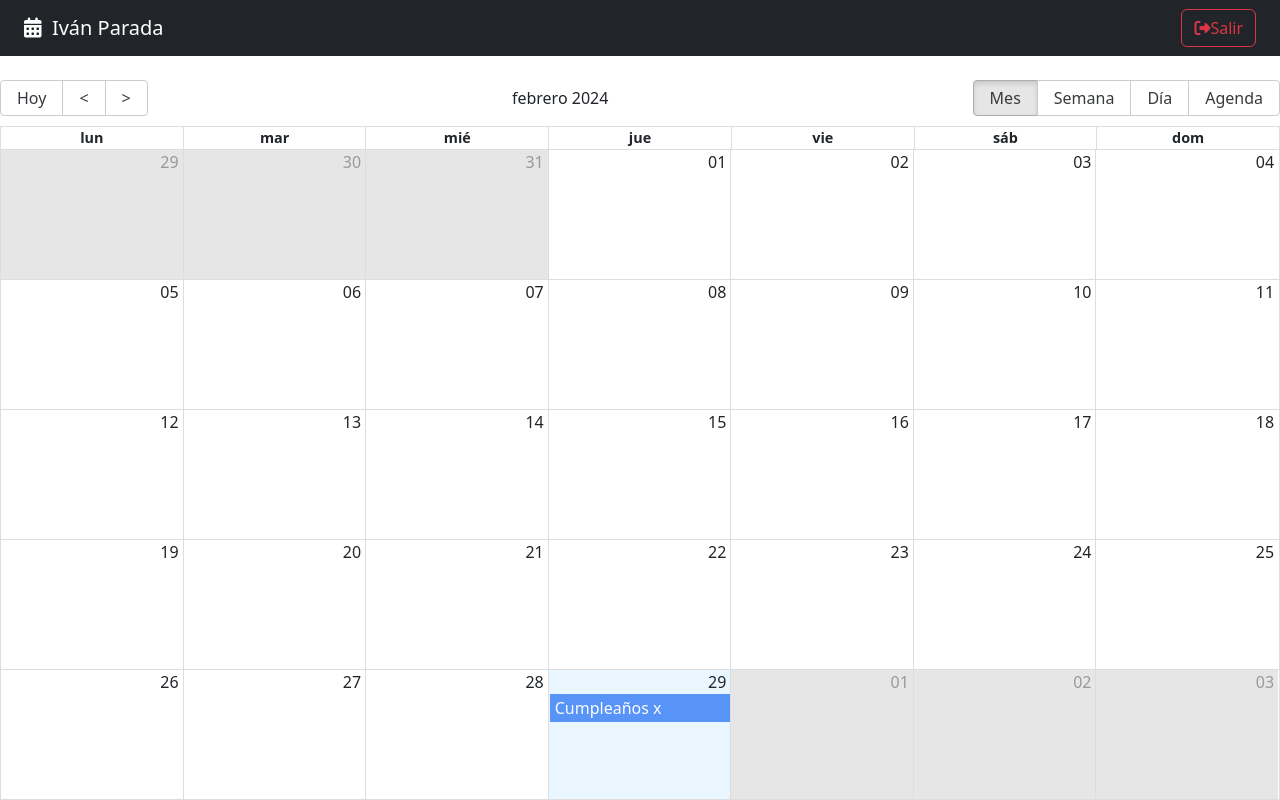
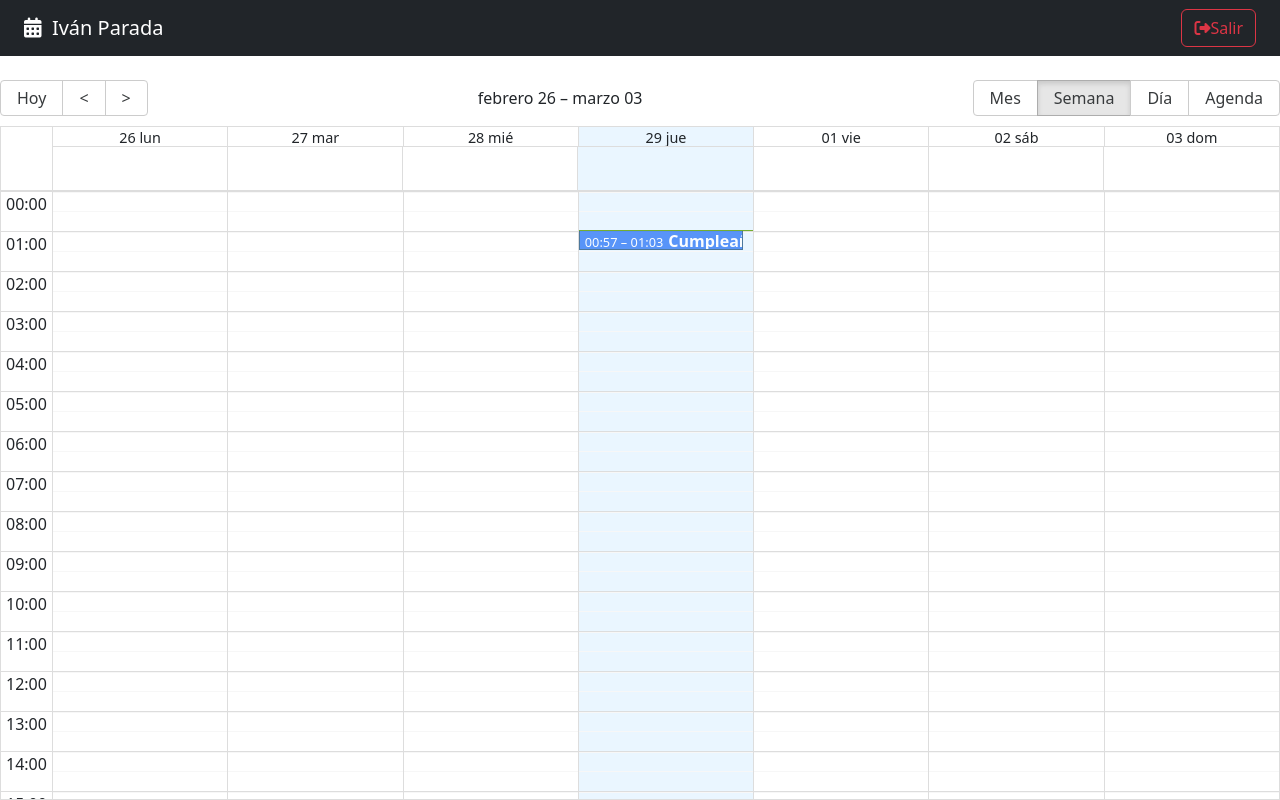
Before and after one commit to IvanParada/CalendarApp, a React (Vite) app: page / in a window 1280 px wide. Built offline with nearby package versions, Linux system fonts and the light colour scheme.

Commit message:
eventos del calendario

```diff
--- /dev/null
+++ b/src/calendar/components/CalendarEvent.jsx
@@ -0,0 +1,13 @@
+import React from 'react'
+
+export const CalendarEvent = ({event}) => {
+
+    const { title, user } = event;
+
+    return (
+        <>
+        <strong>{title}</strong>
+        <span> - {user.name}</span>
+        </>
+    )
+}
--- a/src/calendar/index.js
+++ b/src/calendar/index.js
@@ -1,2 +1,3 @@
+export * from './components/CalendarEvent'
+export * from './components/Navbar'
 export * from './pages/CalendarPage'
-export * from './components/Navbar'
--- a/src/calendar/pages/CalendarPage.jsx
+++ b/src/calendar/pages/CalendarPage.jsx
@@ -3,14 +3,16 @@
 
 import { addHours } from 'date-fns';
 
-import { Navbar } from '../';
+import { CalendarEvent, Navbar } from '../';
 import { getMessagesES, localizer } from '../../helpers';
+import { useState } from 'react';
 
 
 export const CalendarPage = () => {
 
+  const [lastView, setLastView] = useState(localStorage.getItem('lastView') || 'week')
+
   const eventStyleGetter = ( event, start, end, isSelected) => {
-    console.log({event, start, end, isSelected})
 
     const style = {
       backgroundColor: '#347CF7',
@@ -24,12 +26,25 @@
     }
   }
 
+  const onDoubleClick = (event) => {
+    console.log({doubleClick: event})
+  }
+
+  const onSelect = (event) => {
+    console.log({click: event})
+  }
+
+  const onViewChanged = (event) => {
+    localStorage.setItem('lastView', event);
+    setLastView( event )
+  }
+
 
   const events = [{
     title: 'Cumpleaños x',
     notes: 'Hay que comprar el pastel',
     start: new Date(),
-    end: addHours(new Date(), 1),
+    end: addHours(new Date(), 0.1),
     bgColor: '#fafafa',
     user: {
       _id: '123',
@@ -45,11 +60,18 @@
       culture='es'
         localizer={localizer}
         events={events}
+        defaultView={lastView}
         startAccessor="start"
         endAccessor="end"
         style={{ height: 'calc( 100vh - 80px)' }}
         messages={getMessagesES()}
         eventPropGetter={eventStyleGetter}
+        components={{
+          event: CalendarEvent
+        }}
+        onDoubleClickEvent={onDoubleClick}
+        onSelectEvent={onSelect}
+        onView={onViewChanged}
       />
     </>
   )
```
